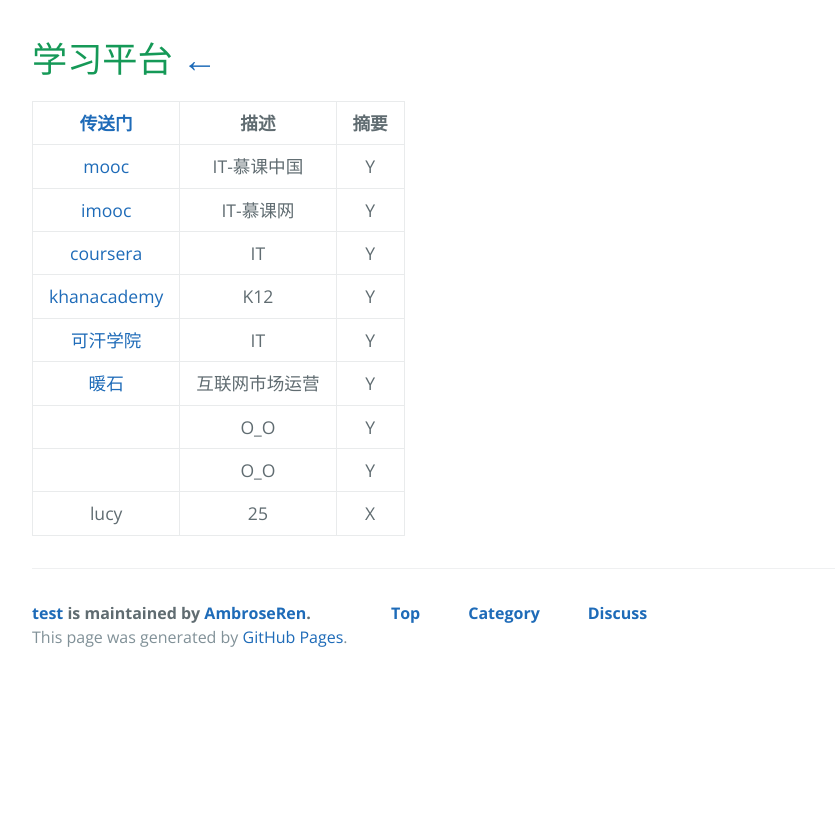
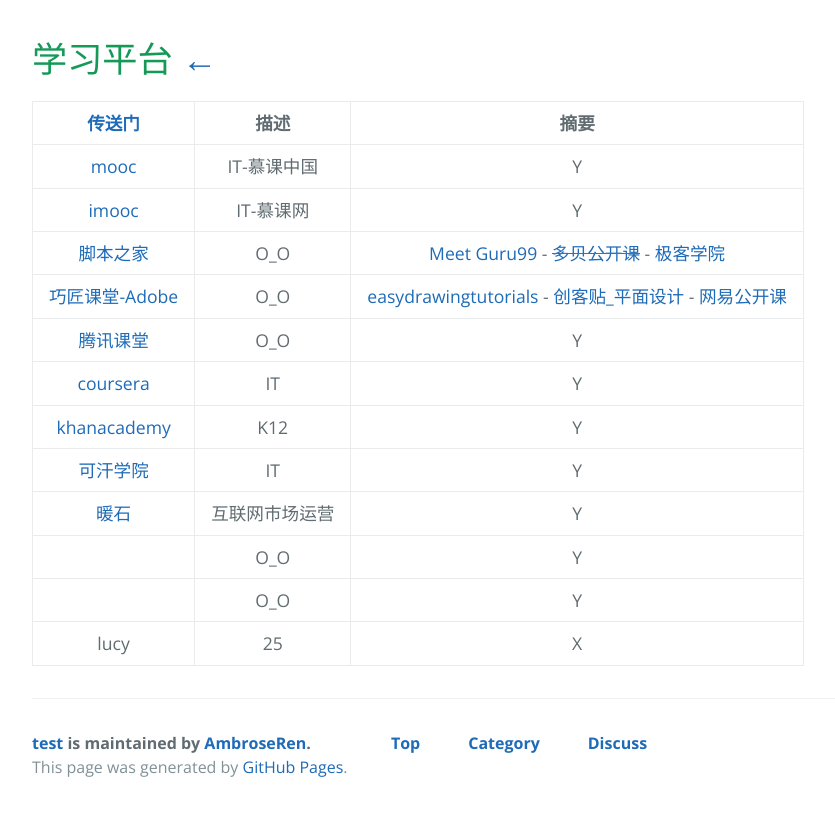
Before and after one commit to AmbroseRen/test, a Jekyll site: the page built from Library/LearnPlatform.md, in a window 1280 px wide. Shown: the top 816 px of the page, without its empty margins (192-1027 px from the left). Built offline with Jekyll 4.4.1, drawn with Linux system fonts in a browser that asks for light colours; our own code applies the rules of GitHub Pages for plain Markdown files; the repository's description, which GitHub fills in, is left out.

Commit message:
Update LearnPlatform.md

```diff
--- a/Library/LearnPlatform.md
+++ b/Library/LearnPlatform.md
@@ -4,6 +4,9 @@
 |:---:|:---:|:---:|
 | [mooc](https://www.mooc.cn/) | IT-慕课中国 | Y |
 | [imooc](https://www.imooc.com/course/list) | IT-慕课网 | Y |
+| [脚本之家](https://www.jb51.net/list/index_1.htm) | O_O | [Meet Guru99](https://www.guru99.com/) - ~~[多贝公开课](http://www.duobei.com/)~~ - [极客学院](https://www.jikexueyuan.com/) |
+| [巧匠课堂-Adobe](https://www.2qj.com/) | O_O | [easydrawingtutorials](https://www.easydrawingtutorials.com/index.php/disney/81-draw-mickey-mouse) - [创客贴_平面设计](https://www.chuangkit.com/designtools/designindex) - [网易公开课](https://open.163.com/khan/) |
+| [腾讯课堂](https://ke.qq.com/) | O_O | Y |
 | [coursera](https://www.coursera.org/browse/computer-science) | IT | Y |
 | [khanacademy](https://www.khanacademy.org/) | K12 | Y |
 | [可汗学院](https://open.163.com/khan/) | IT | Y |
```
